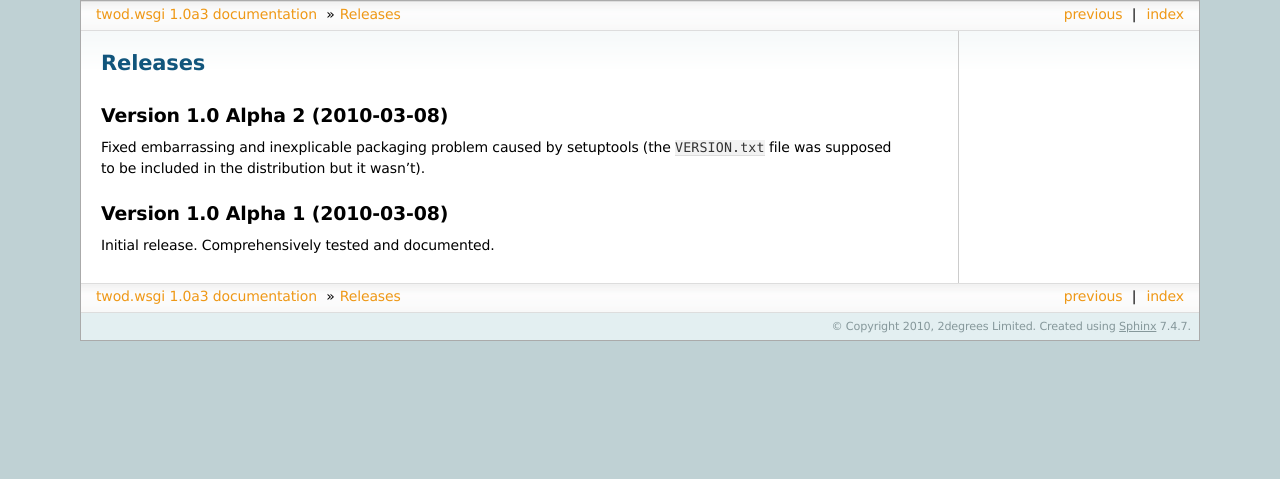
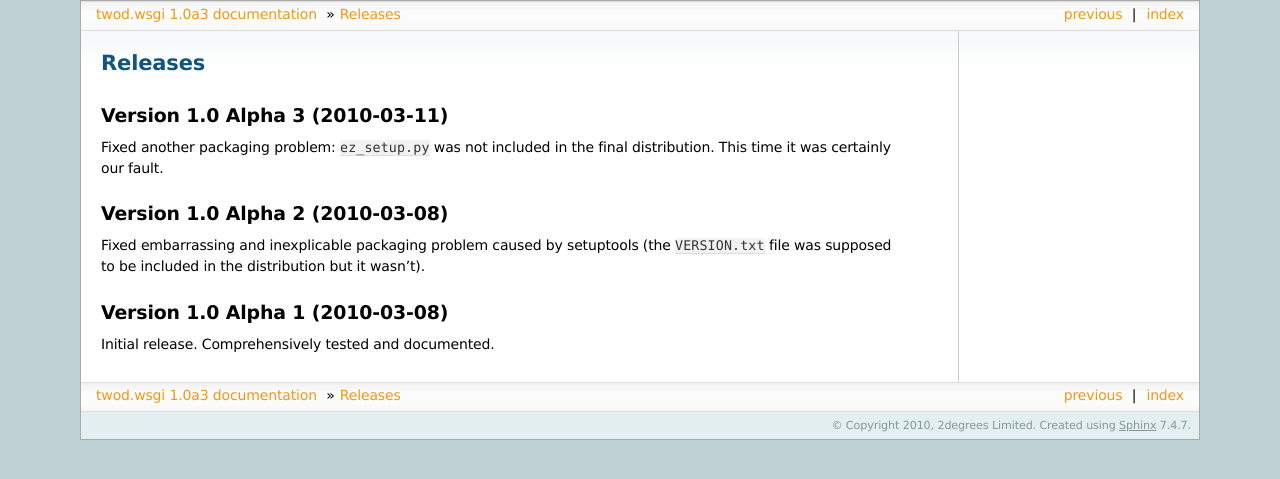
Before and after one commit to 2degrees/django-wsgi, a Sphinx documentation site: the page built from docs/source/changelog.rst, in a window 1280 px wide. Shown: the top 479 px of the page. Built offline with Sphinx 7.4.7, drawn with Linux system fonts in a browser that asks for light colours; a script that is not in the unit is left out.

Commit message:
Fixed one more packaging problem: This time ez_setup.py was not included in the distribution. Hope this is the last packaging issue!

```diff
--- a/docs/source/changelog.rst
+++ b/docs/source/changelog.rst
@@ -1,6 +1,13 @@
 ========
 Releases
 ========
+
+Version 1.0 Alpha 3 (2010-03-11)
+================================
+
+Fixed another packaging problem: :file:`ez_setup.py` was not included in the
+final distribution. This time it was certainly our fault.
+
 
 Version 1.0 Alpha 2 (2010-03-08)
 ================================
```
Also changed, not shown: 1 other file.
